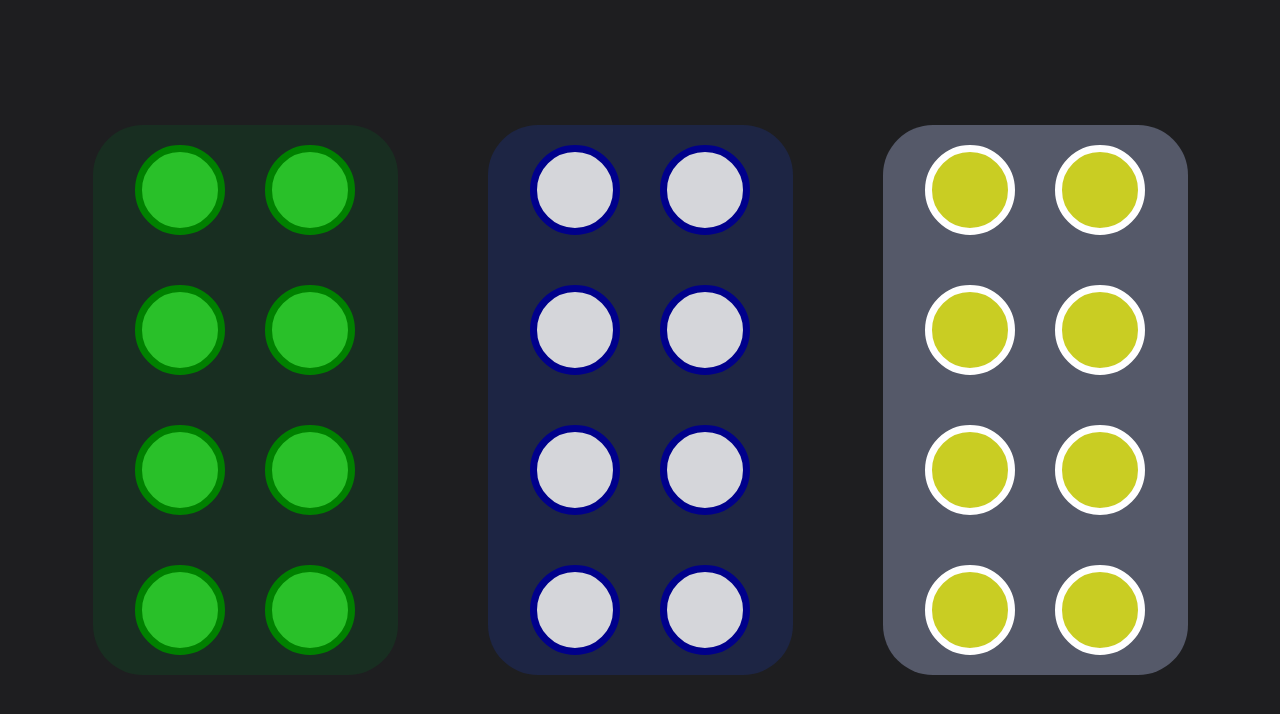
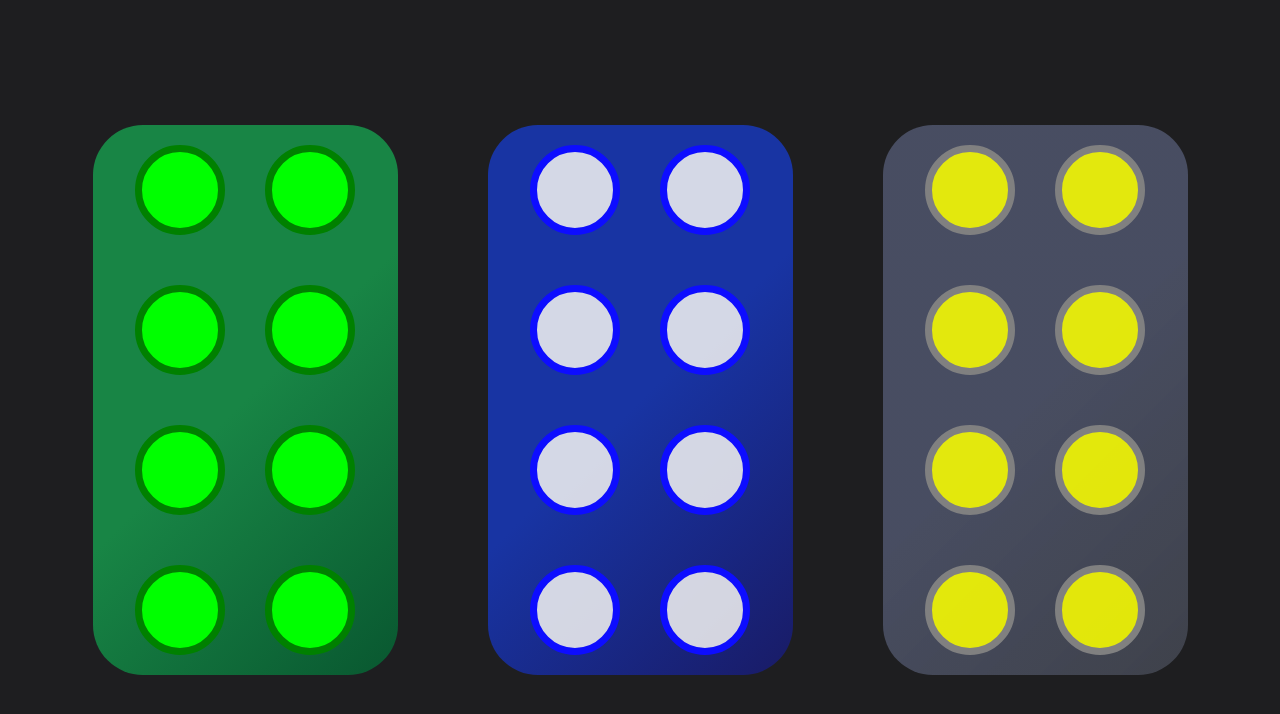
Before and after one commit to VladimirSaenko/Pop-Its-25Years-Old-site, a plain HTML site: page index.html in a window 1280 px wide. Drawn offline with nearby package versions, Linux system fonts and the light colour scheme.

Commit message:
Update style pop-its

```diff
--- a/css/style.css
+++ b/css/style.css
@@ -29,7 +29,7 @@
     flex-direction: row;
     width: 305px;
     height: 550px;
-    background: rgba(24, 49, 33, 0.89);
+    background-image: linear-gradient(135deg, #188545 50%, #095730 100%);
     border-radius: 50px;
 }
 
@@ -43,7 +43,7 @@
     width: 90px;
     height: 90px;
     margin: 25px 0px;
-    background: rgb(41, 192, 41);
+    background: rgb(0, 255, 0);
     border-radius: 100%;
     cursor: pointer;
     border: green 7px solid;
@@ -57,7 +57,7 @@
     width: 305px;
     height: 550px;
     border-radius: 50px;
-    background: rgba(29, 43, 95, 0.568);
+    background-image: linear-gradient(135deg, #1834a3 50%, #191b66 100%);
 }
 
 .popit2__circle {
@@ -67,7 +67,7 @@
     background: rgba(241, 240, 240, 0.87);
     border-radius: 100%;
     cursor: pointer;
-    border: darkblue 7px solid;
+    border: rgb(13, 13, 255) 7px solid;
 }
 
 .popit-3 {
@@ -79,16 +79,17 @@
     height: 550px;
     border-radius: 50px;
     background: rgba(127, 134, 160, 0.568);
+    background-image: linear-gradient(135deg, rgba(63, 69, 92, 0.568) 50%, #3f424b 100%);
 }
 
 .popit3__circle {
     width: 90px;
     height: 90px;
     margin: 25px 0px;
-    background: rgba(219, 223, 25, 0.87);
+    background: rgba(251, 255, 0, 0.87);
     border-radius: 100%;
     cursor: pointer;
-    border: white 7px solid;
+    border: gray 7px solid;
 }
 
 .popit1__circle.active {
```
